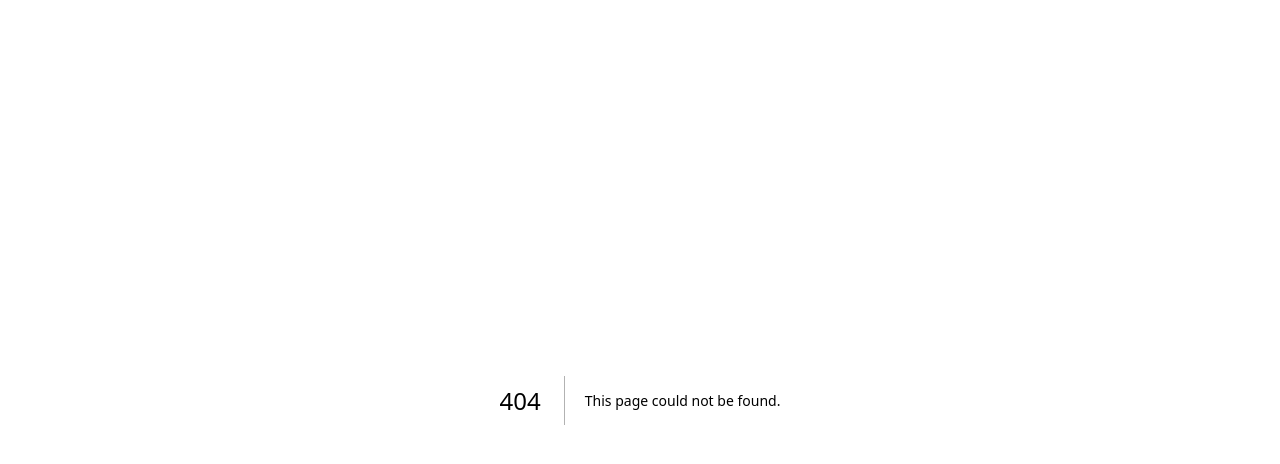
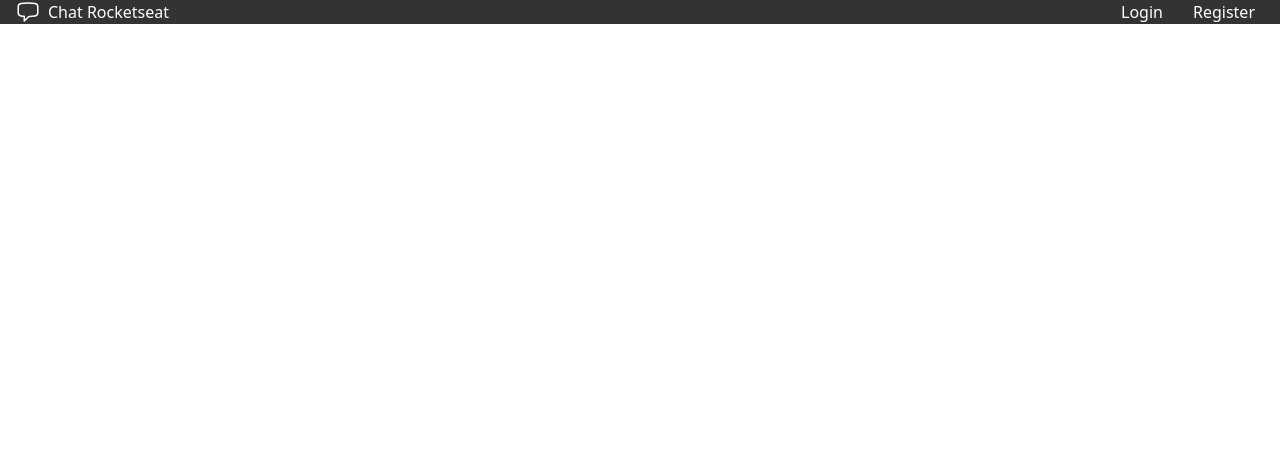
Before and after one commit to joelvitorniino/chatbot-rocketseat-nextjs, a Next.js app: page /components/Navbar in a window 1280 px wide. Before the commit this address had no page. Shown: the top 464 px of the page. Built offline with nearby package versions, Linux system fonts and the light colour scheme.

Commit message:
create Navbar

```diff
--- /dev/null
+++ b/pages/components/Navbar.tsx
@@ -0,0 +1,24 @@
+import Link from "next/link";
+
+export default function Navbar() {
+    return (
+        <nav className="flex justify-between items-center pl-4 pr-5 mb-8 bg-blackOpaque text-white">
+            <div className="flex justify-center items-center">
+                <svg xmlns="http://www.w3.org/2000/svg" fill="none" viewBox="0 0 24 24" strokeWidth={1.5} stroke="currentColor" className="w-6 h-6 mr-1">
+                    <path strokeLinecap="round" strokeLinejoin="round" d="M2.25 12.76c0 1.6 1.123 2.994 2.707 3.227 1.087.16 2.185.283 3.293.369V21l4.076-4.076a1.526 1.526 0 011.037-.443 48.282 48.282 0 005.68-.494c1.584-.233 2.707-1.626 2.707-3.228V6.741c0-1.602-1.123-2.995-2.707-3.228A48.394 48.394 0 0012 3c-2.392 0-4.744.175-7.043.513C3.373 3.746 2.25 5.14 2.25 6.741v6.018z" />
+                </svg>
+                <Link href="/" className="pl-1">Chat Rocketseat</Link>
+            </div>
+
+            <ul className="flex list-none">
+                <li className="mr-5">
+                    <Link href="/" className="text-white no-underline p-5p delay-smooth border-b-2 border-solid border-transparent hover:border-white">Login</Link>
+                </li>
+
+                <li>
+                    <Link href="register" className="text-white no-underline p-5p delay-smooth border-b-2 border-solid border-transparent hover:border-white">Register</Link>
+                </li>
+            </ul>
+        </nav>
+    )
+}
--- a/pages/index.tsx
+++ b/pages/index.tsx
@@ -1,6 +1,7 @@
 import Head from "next/head";
 import Link from "next/link";
 import Footer from "./components/Footer";
+import Navbar from "./components/Navbar";
 
 export default function Home() {
   return (
@@ -52,7 +53,6 @@ export default function Home() {
           </div>
         </div>
       </div>
-
       <Footer />
     </>
   )
--- a/tailwind.config.js
+++ b/tailwind.config.js
@@ -11,6 +11,12 @@ module.exports = {
       },
       borderColor: {
         'blackLight': '#111'
+      },
+      padding: {
+        '5p': '5px'
+      },
+      transitionDelay: {
+        'smooth': '.4s'
       }
     }
   },
```
